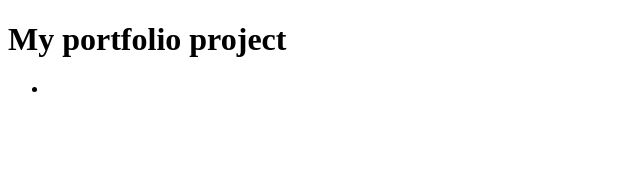
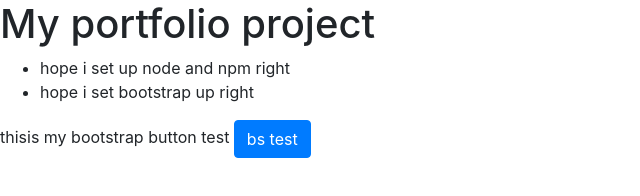
Before and after one commit to igot2bfreee/hubbygoat, a website: page index.html in a window 1280 px wide. Shown: the whole page, without its empty margins (0-640 px from the left). Drawn offline with nearby package versions, Linux system fonts and the light colour scheme.

Commit message:
bootstrap

```diff
--- a/index.html
+++ b/index.html
@@ -4,14 +4,27 @@
 <head>
     <meta charset="utf-8" />
     <meta name = "viewport" content="width=device-width, initial-scale=1" />
+
+    <!--Bootstrap CSS-->
+    <link rel="stylesheet" href="node_modules/bootstrap/dist/css/bootstrap.min.css" />
 </head>
 
 <body>
     <h1>My portfolio project</h1>
     <ul>
-        <li></li>
+        <li>hope i set up node and npm right</li>
+        <li>hope i set bootstrap up right</li>
 
     </ul>
+    <div>
+        <label>thisis my bootstrap button test</label>
+        <button class="btn btn-primary">bs test</button>
+    </div>
+
+    <script src="node_modules/jquery/dist/jquery.slim.min.js"></script>
+    <script src="node_modules/popper.js/dist/umd/popper.min.js"></script>
+    <script src="node_modules/bootstrap/dist/js/bootstrap.min.js"></script>
+
 </body>
 
 </html>
```
Also changed, not shown: package.json (+5 -2 lines), 1 other file.
